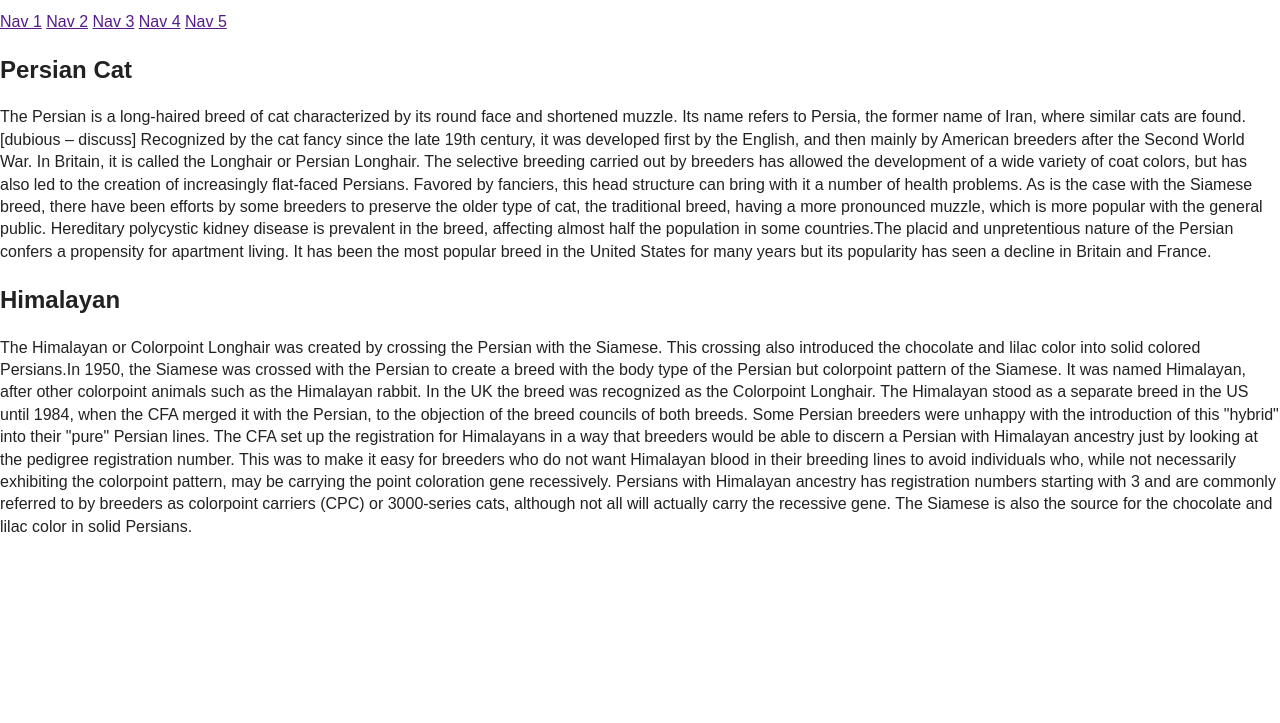
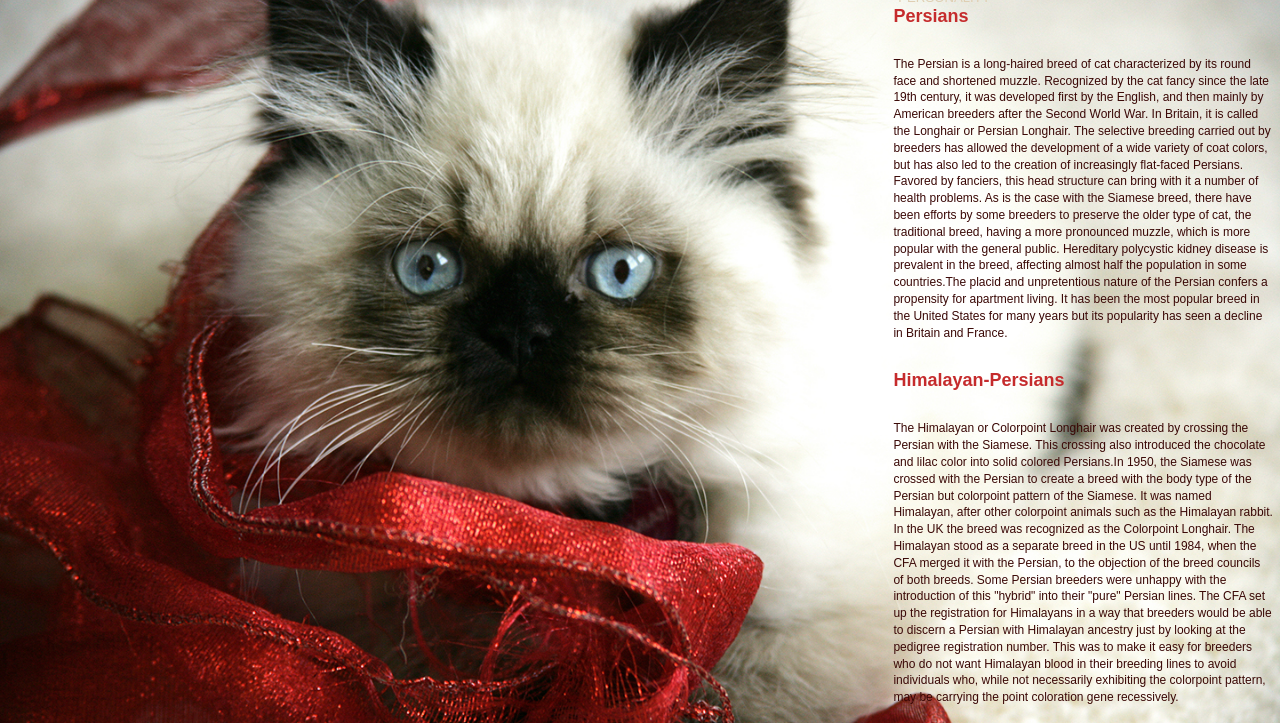
Before and after one commit to racoquita/DWS1, a plain HTML site: page Lab1/index.html in a window 1280 px wide. Shown: the part 77-800 px from the top of the page. Drawn offline with nearby package versions, Linux system fonts and the light colour scheme.

Commit message:
cat site

```diff
--- a/Lab1/css/main.css
+++ b/Lab1/css/main.css
@@ -19,11 +19,15 @@ textarea {
 }
 
 body {
-    font-size: 1em;
+    font-size: 0.75em;
     line-height: 1.4;
+    color:#3a0806;
+    width: 99%;
+    margin: 0 auto;
 }
 
 /*
+
  * Remove text-shadow in selection highlight: h5bp.com/i
  * These selection rule sets have to be separate.
  * Customize the background color to match your design.
@@ -93,8 +97,60 @@ textarea {
    Author's custom styles
    ========================================================================== */
 
+html{
+    background: url('../img/187I1586.jpg') no-repeat top left scroll;
+    background-size: 100%;
+
+}
+h2{
+    color:#c52b2c;
+}
+a{
+    display: inline-block;
+    width: 102px;
+    border-right: 1px solid #202116;
+    text-align: center;
+    text-decoration: none;
+    font-size: 1.1em;
+    text-transform: uppercase;
+}
+nav a:last-child{
+    border: 0;
+}
+a:link    {
+    color: #dfcfb3;
 
 
+}    /* unvisited links */
+a:visited { background: #3a0806 }   /* visited links   */
+a:hover   { background: #80a8ac} /* user hovers     */
+a:active  { background: #3a0806 }   /* active links    */
+
+
+
+h1{
+    float: left;
+    width: 60%;
+}
+
+nav{
+    background: #29271c;
+    height: 50px;
+    line-height: 50px;
+    float: right;
+    width: 30%;
+    /*margin-top: 20px;*/
+}
+h2{
+    float: right;
+    clear: both;
+    width: 30%;
+}
+.copy{
+   clear: both;
+    float: right;
+    width: 30%;
+}
 
 
 
--- a/Lab1/index.html
+++ b/Lab1/index.html
@@ -20,24 +20,24 @@
 
 
         <!-- Add your site or application content here -->
-       <h1>Logo</h1>
+       <h1>Cats</h1>
        <nav>
-           <a href="">Nav 1</a>
-           <a href="">Nav 2</a>
-           <a href="">Nav 3</a>
-           <a href="">Nav 4</a>
-           <a href="">Nav 5</a>
+           <a href="#" class="active">History</a>
+           <a href="#">Care</a>
+           <a href="#">Health</a>
+           <a href="#">Personality</a>
+
        </nav>
 
-       <h2>Persian Cat</h2>
-       <p class="copy">The Persian is a long-haired breed of cat characterized by its round face and shortened muzzle. Its name refers to Persia, the former name of Iran, where similar cats are found.[dubious – discuss] Recognized by the cat fancy since the late 19th century, it was developed first by the English, and then mainly by American breeders after the Second World War. In Britain, it is called the Longhair or Persian Longhair. The selective breeding carried out by breeders has allowed the development of a wide variety of coat colors, but has also led to the creation of increasingly flat-faced Persians. Favored by fanciers, this head structure can bring with it a number of health problems. As is the case with the Siamese breed, there have been efforts by some breeders to preserve the older type of cat, the traditional breed, having a more pronounced muzzle, which is more popular with the general public. Hereditary polycystic kidney disease is prevalent in the breed, affecting almost half the population in some countries.The placid and unpretentious nature of the Persian confers a propensity for apartment living. It has been the most popular breed in the United States for many years but its popularity has seen a decline in Britain and France.</p>
-       <h2>Himalayan</h2>
-       <p>The Himalayan or Colorpoint Longhair was created by crossing the Persian with the Siamese. This crossing also introduced the chocolate and lilac color into solid colored Persians.In 1950, the Siamese was crossed with the Persian to create a breed with the body type of the Persian but colorpoint pattern of the Siamese. It was named Himalayan, after other colorpoint animals such as the Himalayan rabbit. In the UK the breed was recognized as the Colorpoint Longhair. The Himalayan stood as a separate breed in the US until 1984, when the CFA merged it with the Persian, to the objection of the breed councils of both breeds. Some Persian breeders were unhappy with the introduction of this "hybrid" into their "pure" Persian lines. The CFA set up the registration for Himalayans in a way that breeders would be able to discern a Persian with Himalayan ancestry just by looking at the pedigree registration number. This was to make it easy for breeders who do not want Himalayan blood in their breeding lines to avoid individuals who, while not necessarily exhibiting the colorpoint pattern, may be carrying the point coloration gene recessively. Persians with Himalayan ancestry has registration numbers starting with 3 and are commonly referred to by breeders as colorpoint carriers (CPC) or 3000-series cats, although not all will actually carry the recessive gene. The Siamese is also the source for the chocolate and lilac color in solid Persians.</p>
+       <h2>Persians</h2>
+       <p class="copy">The Persian is a long-haired breed of cat characterized by its round face and shortened muzzle. Recognized by the cat fancy since the late 19th century, it was developed first by the English, and then mainly by American breeders after the Second World War. In Britain, it is called the Longhair or Persian Longhair. The selective breeding carried out by breeders has allowed the development of a wide variety of coat colors, but has also led to the creation of increasingly flat-faced Persians. Favored by fanciers, this head structure can bring with it a number of health problems. As is the case with the Siamese breed, there have been efforts by some breeders to preserve the older type of cat, the traditional breed, having a more pronounced muzzle, which is more popular with the general public. Hereditary polycystic kidney disease is prevalent in the breed, affecting almost half the population in some countries.The placid and unpretentious nature of the Persian confers a propensity for apartment living. It has been the most popular breed in the United States for many years but its popularity has seen a decline in Britain and France.</p>
+       <h2>Himalayan-Persians</h2>
+       <p class="copy">The Himalayan or Colorpoint Longhair was created by crossing the Persian with the Siamese. This crossing also introduced the chocolate and lilac color into solid colored Persians.In 1950, the Siamese was crossed with the Persian to create a breed with the body type of the Persian but colorpoint pattern of the Siamese. It was named Himalayan, after other colorpoint animals such as the Himalayan rabbit. In the UK the breed was recognized as the Colorpoint Longhair. The Himalayan stood as a separate breed in the US until 1984, when the CFA merged it with the Persian, to the objection of the breed councils of both breeds. Some Persian breeders were unhappy with the introduction of this "hybrid" into their "pure" Persian lines. The CFA set up the registration for Himalayans in a way that breeders would be able to discern a Persian with Himalayan ancestry just by looking at the pedigree registration number. This was to make it easy for breeders who do not want Himalayan blood in their breeding lines to avoid individuals who, while not necessarily exhibiting the colorpoint pattern, may be carrying the point coloration gene recessively.</p>
 
 
 
 
-
+      <footer></footer>
         <script src="//ajax.googleapis.com/ajax/libs/jquery/1.9.1/jquery.min.js"></script>
         <script>window.jQuery || document.write('<script src="js/vendor/jquery-1.9.1.min.js"><\/script>')</script>
         <script src="js/plugins.js"></script>
```
Also changed, not shown: Lab1/img/187I1586.jpg (added), 3 other files.
